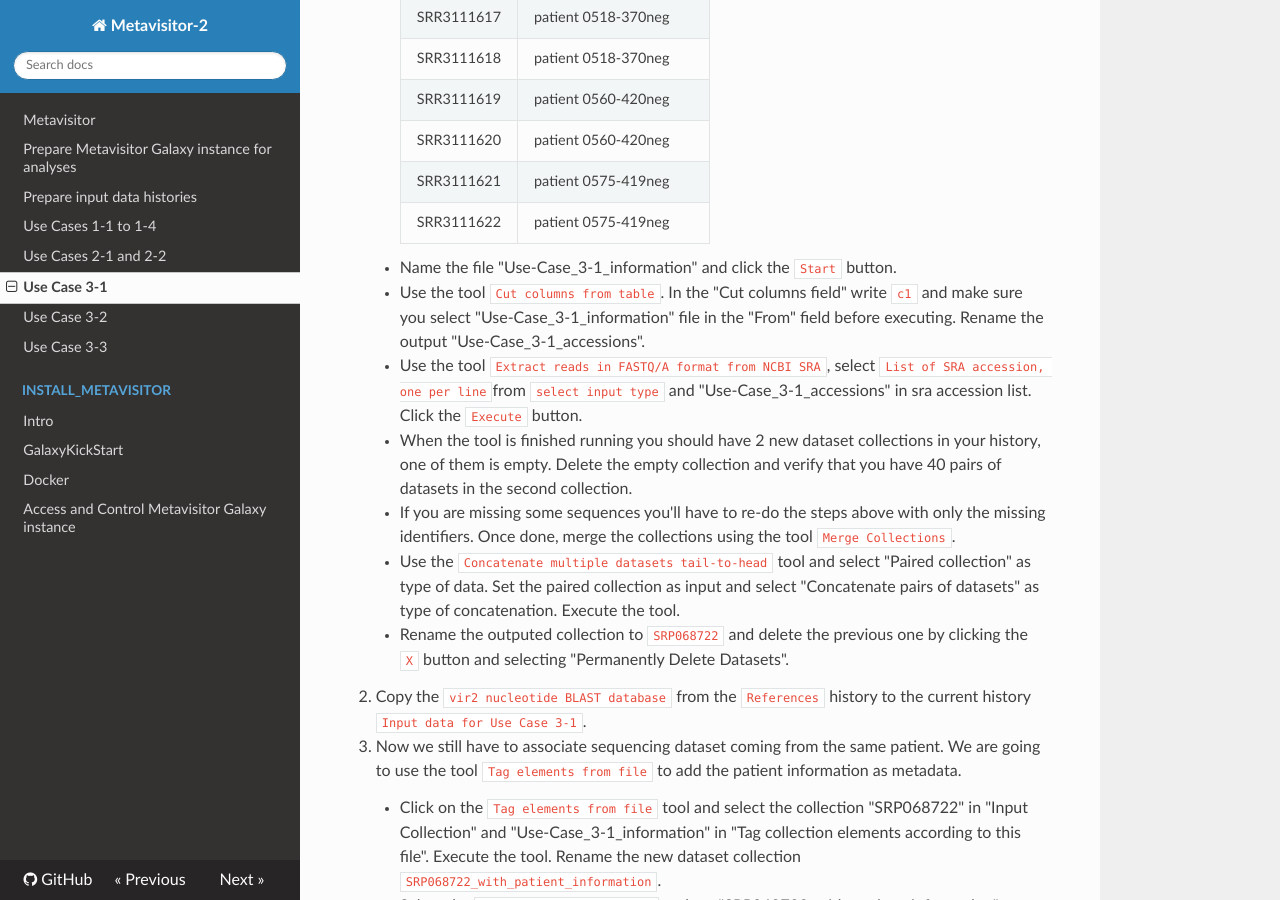
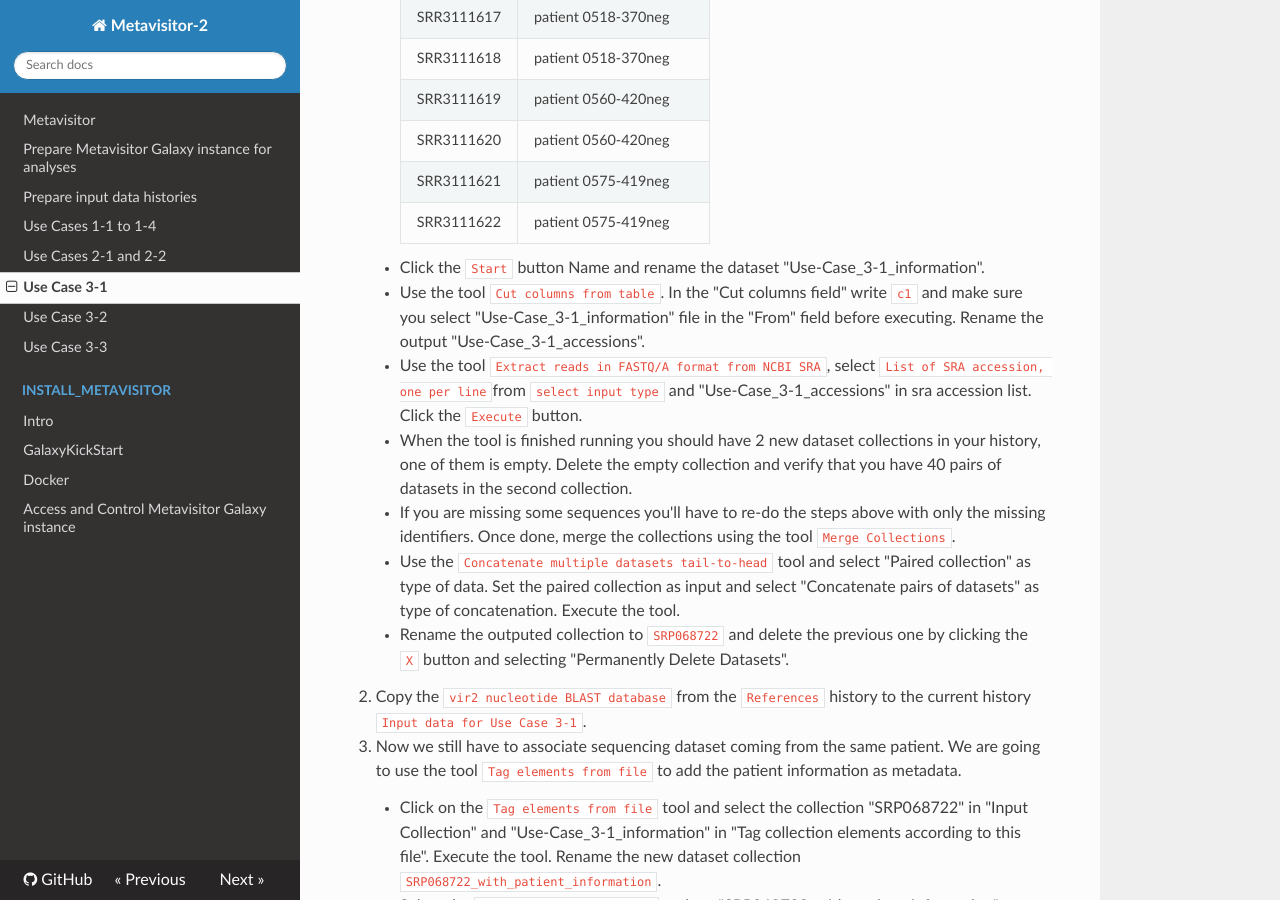
Before and after one commit to ARTbio/metavisitor, an MkDocs documentation site: the page built from docs/use_case_3-1.md, in a window 1280 px wide and 900 px high, scrolled down 2186 px. Built offline with MkDocs 1.6.1, drawn with Linux system fonts in a browser that asks for light colours; nearby versions of some CDN libraries.

Commit message:
fix also use case 3.1

```diff
--- a/docs/use_case_3-1.md
+++ b/docs/use_case_3-1.md
@@ -62,7 +62,7 @@
         SRR3111621 | patient 0575-419neg|
         SRR3111622 | patient 0575-419neg|
 
-    - Name the file "Use-Case_3-1_information" and click the `Start` button.
+    - Click the `Start` button Name and rename the dataset "Use-Case_3-1_information".
     - Use the tool `Cut columns from table`. In the "Cut columns field" write `c1` and make sure you select "Use-Case_3-1_information" file in the "From" field before executing. Rename the output "Use-Case_3-1_accessions".
     - Use the tool `Extract reads in FASTQ/A format from NCBI SRA`, select `List of SRA accession, one per line`from `select input type` and "Use-Case_3-1_accessions" in sra accession list. Click the `Execute` button.
     - When the tool is finished running you should have 2 new dataset collections in your history, one of them is empty. Delete the empty collection and verify that you have 40 pairs of datasets in the second collection.
```
